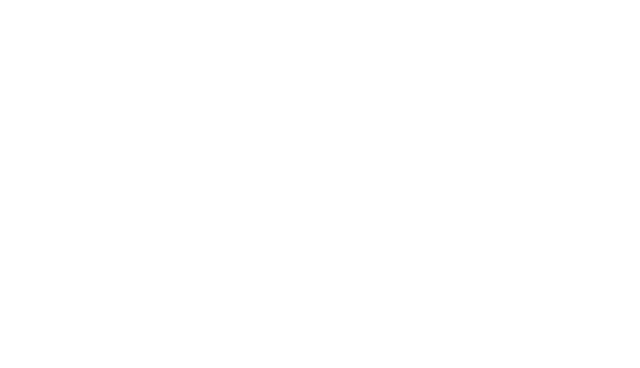
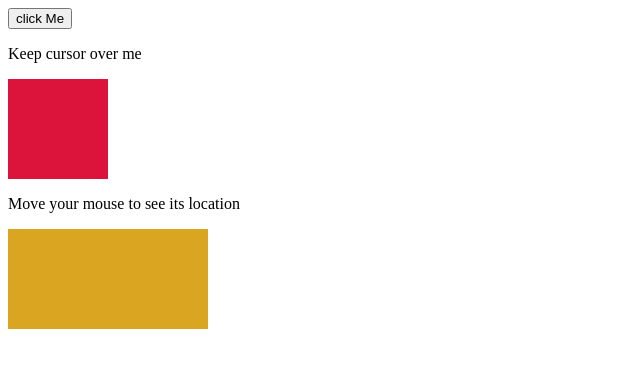
Before and after one commit to praju-1/JavaScript, a plain HTML site: page JS_Events/mouse_events.html in a window 1280 px wide. Shown: the whole page, without its empty margins (0-640 px from the left). Drawn offline with Linux system fonts and the light colour scheme.

Commit message:
Updated code

```diff
--- a/JS_Events/mouse_events.html
+++ b/JS_Events/mouse_events.html
@@ -16,17 +16,17 @@
 
 <body>
     <!-- button created for click event -->
-    <!-- <button onclick="clickevent()">click Me</button> -->
+    <button onclick="clickevent()">click Me</button>
 
-    <!-- <p onmouseover="mouseover()">Keep cursor over me</p> -->
+    <p onmouseover="mouseover()">Keep cursor over me</p>
 
 
-    <!-- <div id="hover" onmouseout="out()"  style="background-color: crimson; height: 100px; width: 100px;"></div> -->
+    <div id="hover" onmouseout="out()"  style="background-color: crimson; height: 100px; width: 100px;"></div>
 
     <!-- For mousemove event -->
-    <!-- <p>Move your mouse to see its location</p>
+    <p>Move your mouse to see its location</p>
     <div id="track"></div>
-    <p id="log"></p> -->
+    <p id="log"></p>
 
 
 
@@ -40,34 +40,34 @@
         // - mousemove- onmousemove - movement of mouse
 
         // 1. Click event
-        // function clickevent(){
-        //     document.write("This is onclick event")
-        // }
+        function clickevent(){
+            document.write("This is onclick event")
+        }
 
         // 2. Mouseoverevent()
-        // function mouseover(){
-        //     alert("This is mouseover event")
-        // }
+        function mouseover(){
+            alert("This is mouseover event")
+        }
 
         // 3. Mouseoutevent()
-        // function out(){
-        //     var e = document.getElementById("hover")
-        //     e.style.display = 'none'
-        // }
+        function out(){
+            var e = document.getElementById("hover")
+            e.style.display = 'none'
+        }
 
         // 4. Mousemoveevent()
         // here will use queryselector(#/.)
         // clientX - property return horizontal coordinate
         // clientY - Vertical co-ordinate
-        // let track = document.querySelector('#track')
+        let track = document.querySelector('#track')
 
-        // track.addEventListener('mousemove', (e) => {
-        //     let log = document.querySelector('#log');
-        //     log.innerText = `Screen X/Y : (${e.screenX}, ${e.screenY})
-        //     ClientX/Y : (${e.clientX}, ${e.clientY})`
-        // });
+        track.addEventListener('mousemove', (e) => {
+            let log = document.querySelector('#log');
+            log.innerText = `Screen X/Y : (${e.screenX}, ${e.screenY})
+            ClientX/Y : (${e.clientX}, ${e.clientY})`
+        });
 
-        //
+
 
 
 
```
